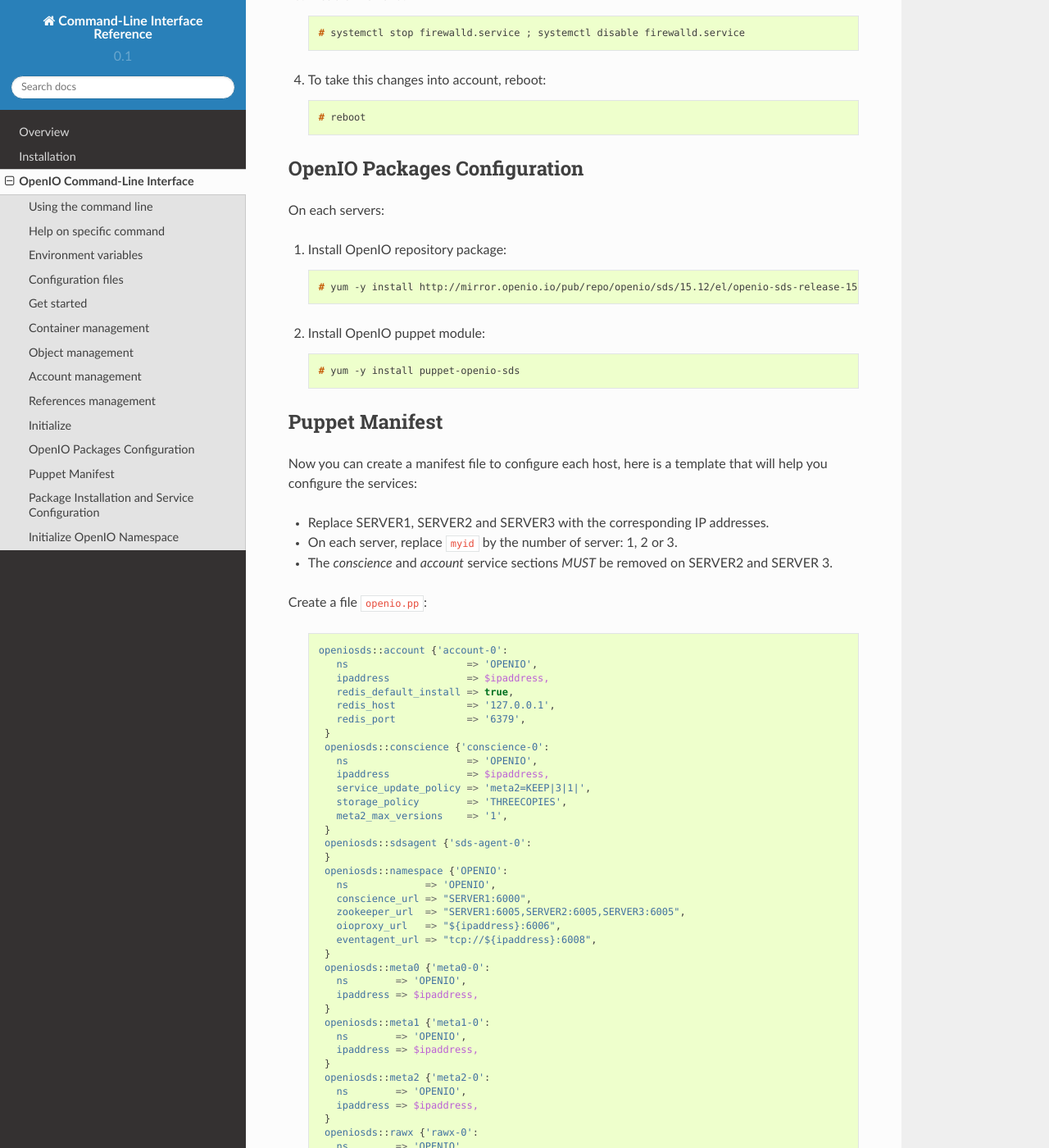
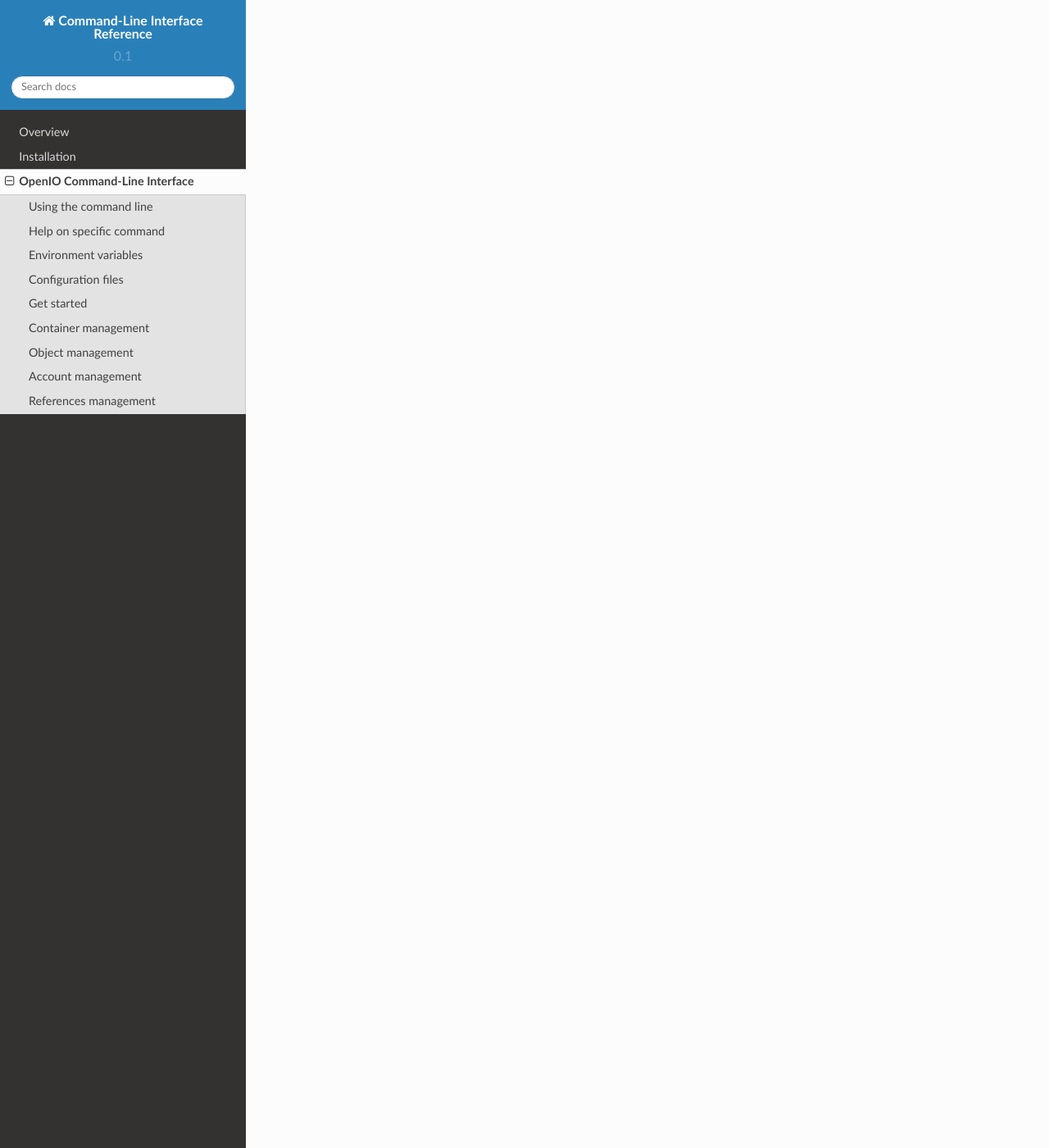
Before and after one commit to sebastienlapierre/oio-docs, a Sphinx documentation site: the page built from doc/cli-reference/source/openio-cli.rst, in a window 1280 px wide and 1400 px high, scrolled down 10638 px. Shown: the whole window at 82% size. Built offline with Sphinx 7.4.7 and the Read the Docs theme 2.0.0, drawn with Linux system fonts in a browser that asks for light colours; some of the changed text lies outside the part shown.

Commit message:
cli: removed useless (copied) sections

```diff
--- a/doc/cli-reference/source/openio-cli.rst
+++ b/doc/cli-reference/source/openio-cli.rst
@@ -552,189 +552,3 @@
    .. code-block:: console
 
     # openio reference delete my_reference
-
-Initialize
-~~~~~~~~~~
-
-#. Update your system:
-
-   .. code-block:: console
-
-      # yum update -y
-
-#. Disable SELinux:
-
-   .. code-block:: console
-
-      # sed -i -e 's@^SELINUX=enforcing$@SELINUX=disabled@g' /etc/selinux/config
-
-#. Disable firewalld:
-
-   .. code-block:: console
-
-      # systemctl stop firewalld.service ; systemctl disable firewalld.service
-
-#. To take this changes into account, reboot:
-
-   .. code-block:: console
-
-      # reboot
-
-
-OpenIO Packages Configuration
-~~~~~~~~~~~~~~~~~~~~~~~~~~~~~
-
-On each servers:
-
-#. Install OpenIO repository package:
-
-   .. code-block:: console
-
-      # yum -y install http://mirror.openio.io/pub/repo/openio/sds/15.12/el/openio-sds-release-15.12-1.el.noarch.rpm
-
-
-#. Install OpenIO puppet module:
-
-   .. code-block:: console
-
-      # yum -y install puppet-openio-sds
-
-
-Puppet Manifest
-~~~~~~~~~~~~~~~
-
-Now you can create a manifest file to configure each host,
-here is a template that will help you configure the services:
-
-- Replace SERVER1, SERVER2 and SERVER3 with the corresponding IP addresses.
-- On each server, replace ``myid`` by the number of server: 1, 2 or 3.
-- The `conscience` and `account` service sections `MUST` be removed on SERVER2 and SERVER 3.
-
-Create a file ``openio.pp``:
-
-   .. code-block:: puppet
-
-     openiosds::account {'account-0':
-        ns                    => 'OPENIO',
-        ipaddress             => $ipaddress,
-        redis_default_install => true,
-        redis_host            => '127.0.0.1',
-        redis_port            => '6379',
-      }
-      openiosds::conscience {'conscience-0':
-        ns                    => 'OPENIO',
-        ipaddress             => $ipaddress,
-        service_update_policy => 'meta2=KEEP|3|1|',
-        storage_policy        => 'THREECOPIES',
-        meta2_max_versions    => '1',
-      }
-      openiosds::sdsagent {'sds-agent-0':
-      }
-      openiosds::namespace {'OPENIO':
-        ns             => 'OPENIO',
-        conscience_url => "SERVER1:6000",
-        zookeeper_url  => "SERVER1:6005,SERVER2:6005,SERVER3:6005",
-        oioproxy_url   => "${ipaddress}:6006",
-        eventagent_url => "tcp://${ipaddress}:6008",
-      }
-      openiosds::meta0 {'meta0-0':
-        ns        => 'OPENIO',
-        ipaddress => $ipaddress,
-      }
-      openiosds::meta1 {'meta1-0':
-        ns        => 'OPENIO',
-        ipaddress => $ipaddress,
-      }
-      openiosds::meta2 {'meta2-0':
-        ns        => 'OPENIO',
-        ipaddress => $ipaddress,
-      }
-      openiosds::rawx {'rawx-0':
-        ns        => 'OPENIO',
-        ipaddress => $ipaddress,
-      }
-      openiosds::oioeventagent {'oio-event-agent-0':
-        ns          => 'OPENIO',
-        ipaddress   => $ipaddress,
-      }
-      openiosds::oioproxy {'oioproxy-0':
-        ns        => 'OPENIO',
-        ipaddress => $ipaddress,
-      }
-      openiosds::zookeeper {'zookeeper-0':
-        ns        => 'OPENIO',
-        ipaddress => $ipaddress,
-        servers   => ['SERVER1:2888:3888','SERVER2:2888:3888','SERVER3:2888:3888'],
-        myid      => 1,
-      }
-
-
-Package Installation and Service Configuration
-~~~~~~~~~~~~~~~~~~~~~~~~~~~~~~~~~~~~~~~~~~~~~~
-
-Using puppet, we will install the packages and configure the services for your OpenIO namespace.
-On each server, apply the manifest:
-
-   .. code-block:: console
-
-      # puppet apply openio.pp
-
-This step will download and install all necessary packages, so it will take
-a few minutes depending on your Internet connection speed.
-
-
-Initialize OpenIO Namespace
-~~~~~~~~~~~~~~~~~~~~~~~~~~~
-
-We created a namespace called ``OPENIO``, we now need to initialize it.
-
-
-#. Zookeeper Bootstrap:
-
-   .. code-block:: console
-
-      # zk-bootstrap.py OPENIO
-
-.. note::
-
-   This step can be performed on any one of the servers.
-
-#. Verify that after a few seconds `meta0` and `meta1` services are registered in the ``conscience``:
-
-   .. code-block:: console
-
-      # oio-cluster OPENIO
-
-.. TODO ADD oio-cluster output
-
-.. note::
-
-   This command can be performed on any one of the servers.
-
-
-#. `meta0` service initialization:
-
-   .. code-block:: console
-
-      # oio-meta0-init -O NbReplicas=3 OPENIO
-
-.. note::
-
-   We specify here that meta1 services will have 3 replicas.
-
-
-#. `meta0` and `meta1` restart:
-
-   .. code-block:: console
-
-      # gridinit_cmd restart @meta0 ; gridinit_cmd restart @meta1
-
-#. Start all services:
-
-   .. code-block:: console
-
-      # gridinit_cmd start
-
-.. TODO ADD output to verify install
-
-.. TODO ADD test installation section
```
